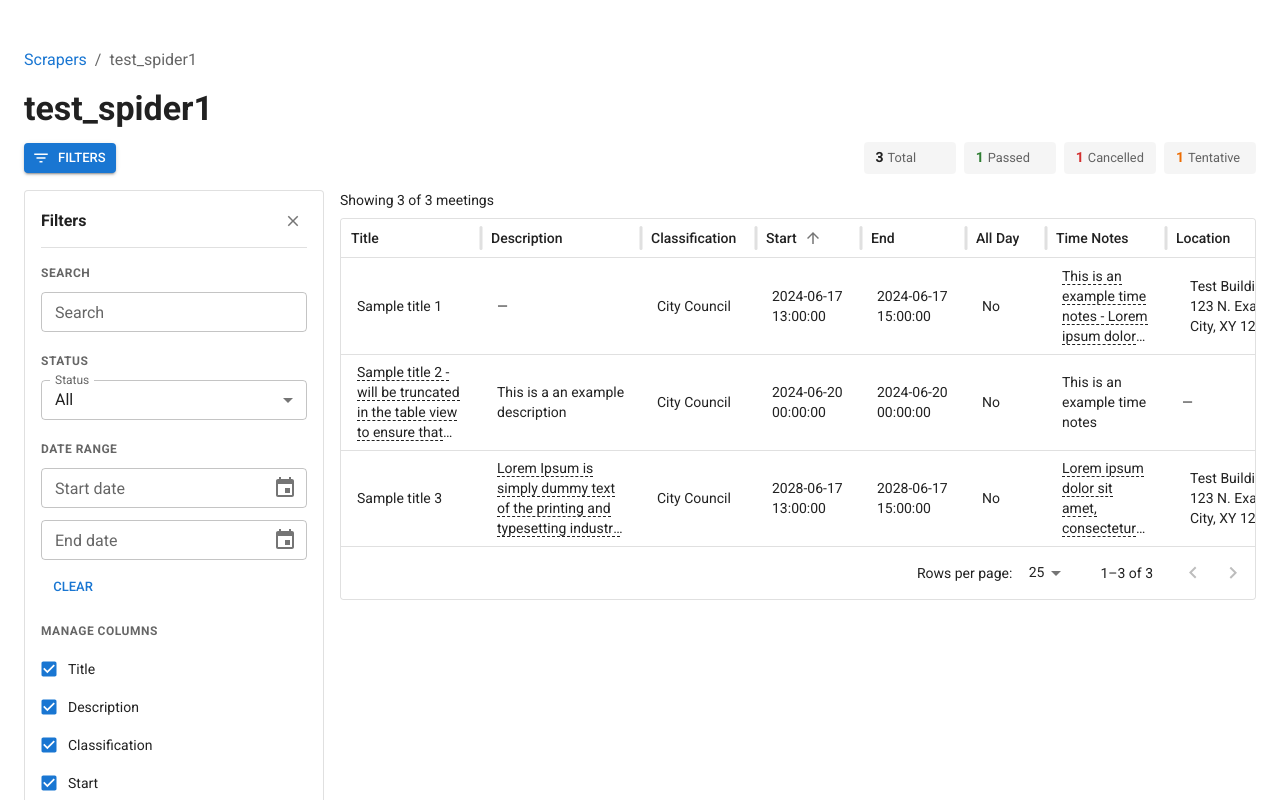
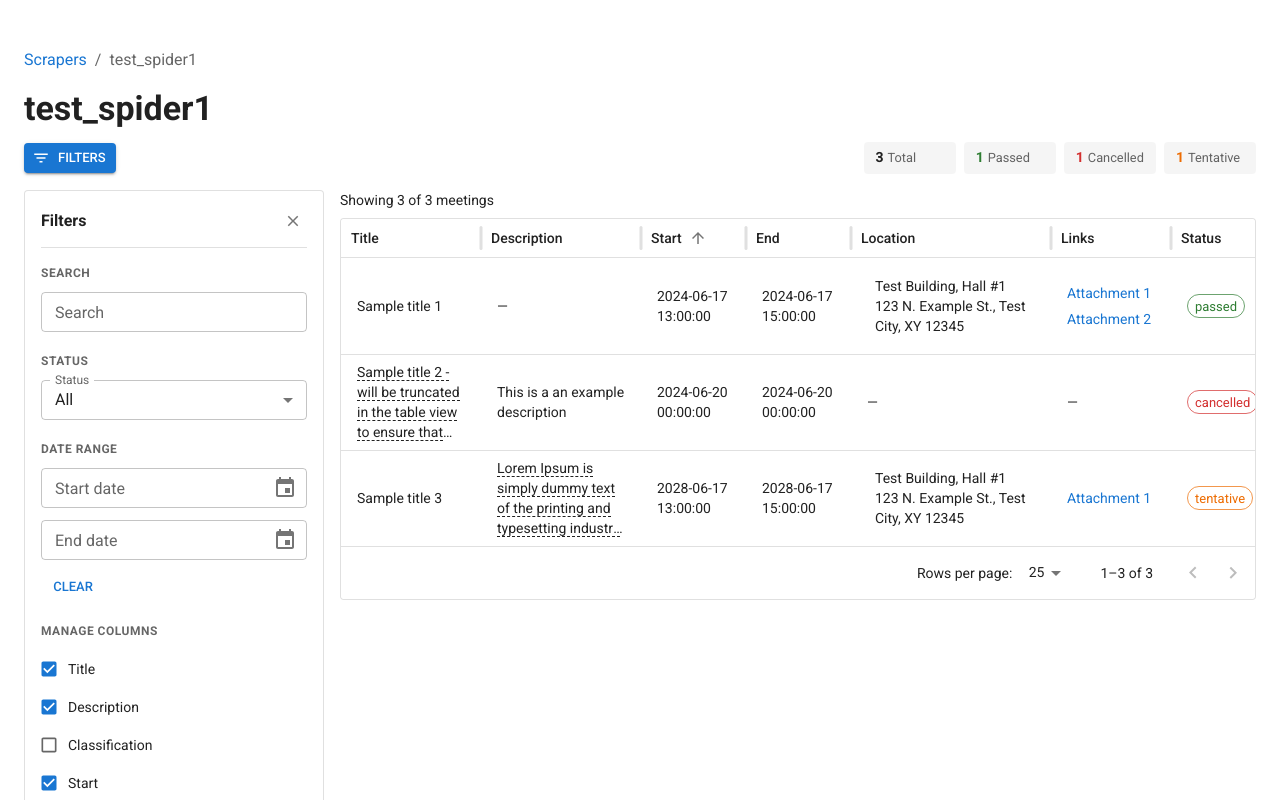
Before and after one commit to DevArtsLab/city-scrapers-meetings-viewer, a Next.js app: page /scrapers/test_spider1 in a window 1280 px wide. Both pictures are taken after a click on the button "FILTERS". Shown: the top 800 px of the page. Built offline with nearby package versions, Linux system fonts and the light colour scheme; what @mui/material-nextjs would draw is missing.

Commit message:
fix per review request

```diff
--- /dev/null
+++ b/components/ColumnVisibilityFilter.tsx
@@ -0,0 +1,30 @@
+"use client";
+
+import Checkbox from "@mui/material/Checkbox";
+import FormControlLabel from "@mui/material/FormControlLabel";
+import Stack from "@mui/material/Stack";
+import Typography from "@mui/material/Typography";
+import { COLUMNS } from "@/components/MeetingsTable";
+import { useColumnVisibility } from "@/contexts/ColumnVisibilityContext";
+
+export default function ColumnVisibilityFilter() {
+  const { columnVisibilityModel, toggleColumn } = useColumnVisibility();
+
+  return (
+    <Stack spacing={0}>
+      {COLUMNS.map((col) => (
+        <FormControlLabel
+          key={col.key}
+          label={<Typography variant="body2">{col.label}</Typography>}
+          control={
+            <Checkbox
+              size="small"
+              checked={columnVisibilityModel[col.key] !== false}
+              onChange={() => toggleColumn(col.key)}
+            />
+          }
+        />
+      ))}
+    </Stack>
+  );
+}
--- a/components/MeetingFilters.tsx
+++ b/components/MeetingFilters.tsx
@@ -1,18 +1,15 @@
 "use client";
 
-import Checkbox from "@mui/material/Checkbox";
-import FormControlLabel from "@mui/material/FormControlLabel";
 import MenuItem from "@mui/material/MenuItem";
 import Stack from "@mui/material/Stack";
 import TextField from "@mui/material/TextField";
 import Typography from "@mui/material/Typography";
 import DateRangeFilter from "@/components/DateRangeFilter";
+import ColumnVisibilityFilter from "@/components/ColumnVisibilityFilter";
 import {
   STATUS_OPTIONS,
   type MeetingFiltersState,
 } from "@/hooks/useMeetingFilters";
-import { COLUMNS } from "@/components/MeetingsTable";
-import { useColumnVisibility } from "@/contexts/ColumnVisibilityContext";
 
 function FilterSection({
   label,
@@ -49,8 +46,6 @@ export default function MeetingFilters({
 }: {
   filters: MeetingFiltersState;
 }) {
-  const { columnVisibilityModel, toggleColumn } = useColumnVisibility();
-
   return (
     <Stack spacing={2.5} sx={{ pt: 0.5 }}>
       <FilterSection label="Search">
@@ -91,21 +86,7 @@ export default function MeetingFilters({
       </FilterSection>
 
       <FilterSection label="Manage columns">
-        <Stack spacing={0}>
-          {COLUMNS.map((col) => (
-            <FormControlLabel
-              key={col.key}
-              label={<Typography variant="body2">{col.label}</Typography>}
-              control={
-                <Checkbox
-                  size="small"
-                  checked={columnVisibilityModel[col.key] !== false}
-                  onChange={() => toggleColumn(col.key)}
-                />
-              }
-            />
-          ))}
-        </Stack>
+        <ColumnVisibilityFilter />
       </FilterSection>
     </Stack>
   );
--- a/contexts/ColumnVisibilityContext.tsx
+++ b/contexts/ColumnVisibilityContext.tsx
@@ -24,7 +24,13 @@ export function ColumnVisibilityProvider({
 }) {
   const [columnVisibilityModel, setColumnVisibilityModel] = useState<
     Record<string, boolean>
-  >({});
+  >({
+    classification: false,
+    all_day: false,
+    time_notes: false,
+    source: false,
+    id: false,
+  });
 
   const toggleColumn = useCallback((field: string) => {
     setColumnVisibilityModel((prev) => ({
```
